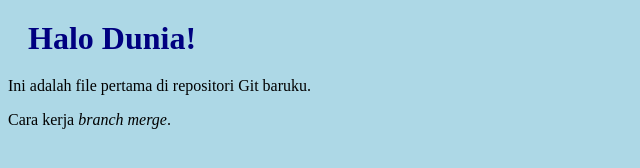
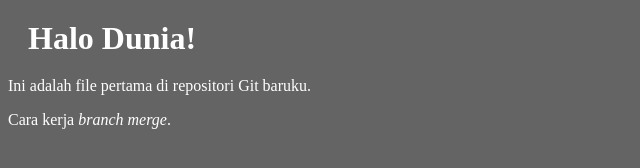
Before and after one commit to Samuelirgan/helo-world, a plain HTML site: page index.html in a window 1280 px wide. Shown: the whole page, without its empty margins (0-640 px from the left). Drawn offline with Linux system fonts and the light colour scheme.

```diff
--- a/biru.css
+++ b/biru.css
@@ -1,8 +1,12 @@
 body {
-    background-color: lightblue;
+    background-color: rgb(100, 100, 100);
 }
 
 h1 {
-    color: navy;
+    color: rgb(255, 255, 255);
     margin: 20px;
 }
+
+p {
+    color: white;
+}
```
